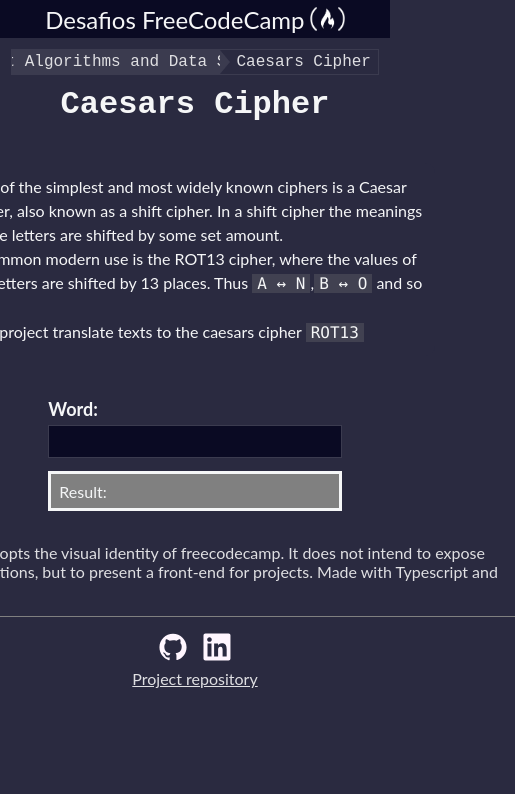
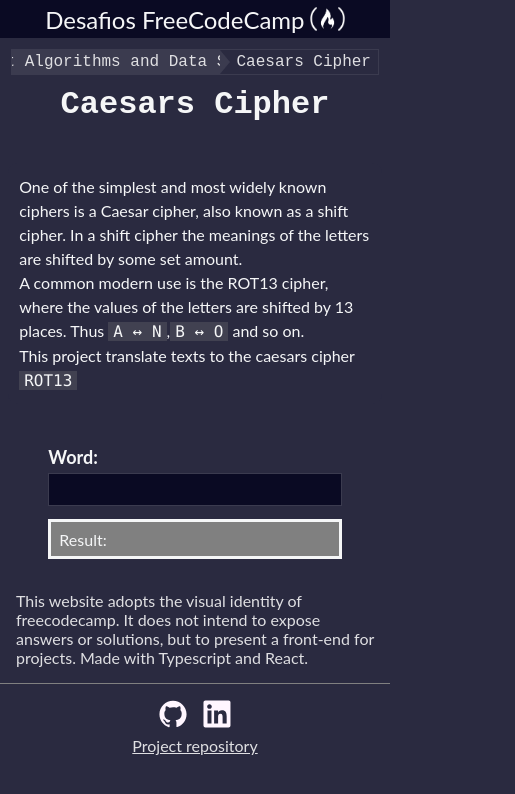
Before and after one commit to vitorjaum/freecodecamp-javascript-projects, a React (Create React App) app: page /caesars-cipher in a window 390 px wide. Shown: the top 794 px of the page, 515 px wide, since content can reach past the window. Built offline with nearby package versions, Linux system fonts and the light colour scheme.

Commit message:
fix: responsive styles bugs

```diff
--- a/src/components/ChallengeDescription/ChallengeDescription.tsx
+++ b/src/components/ChallengeDescription/ChallengeDescription.tsx
@@ -6,7 +6,7 @@
   justify-content: center;
   color: #f5f6f7;
   background-color: #2a2a40;
-  width: 30em;
+  max-width: 30em;
   padding: 0.7em;
   border-radius: 10px;
   line-height: 1.5em;
--- a/src/components/Footer/Footer.tsx
+++ b/src/components/Footer/Footer.tsx
@@ -25,7 +25,7 @@
 
 const Section = styled.section`
   padding: 1em;
-  width: 40em;
+  max-width: 40em;
   display: flex;
   align-items: center;
   justify-content: center;
```
